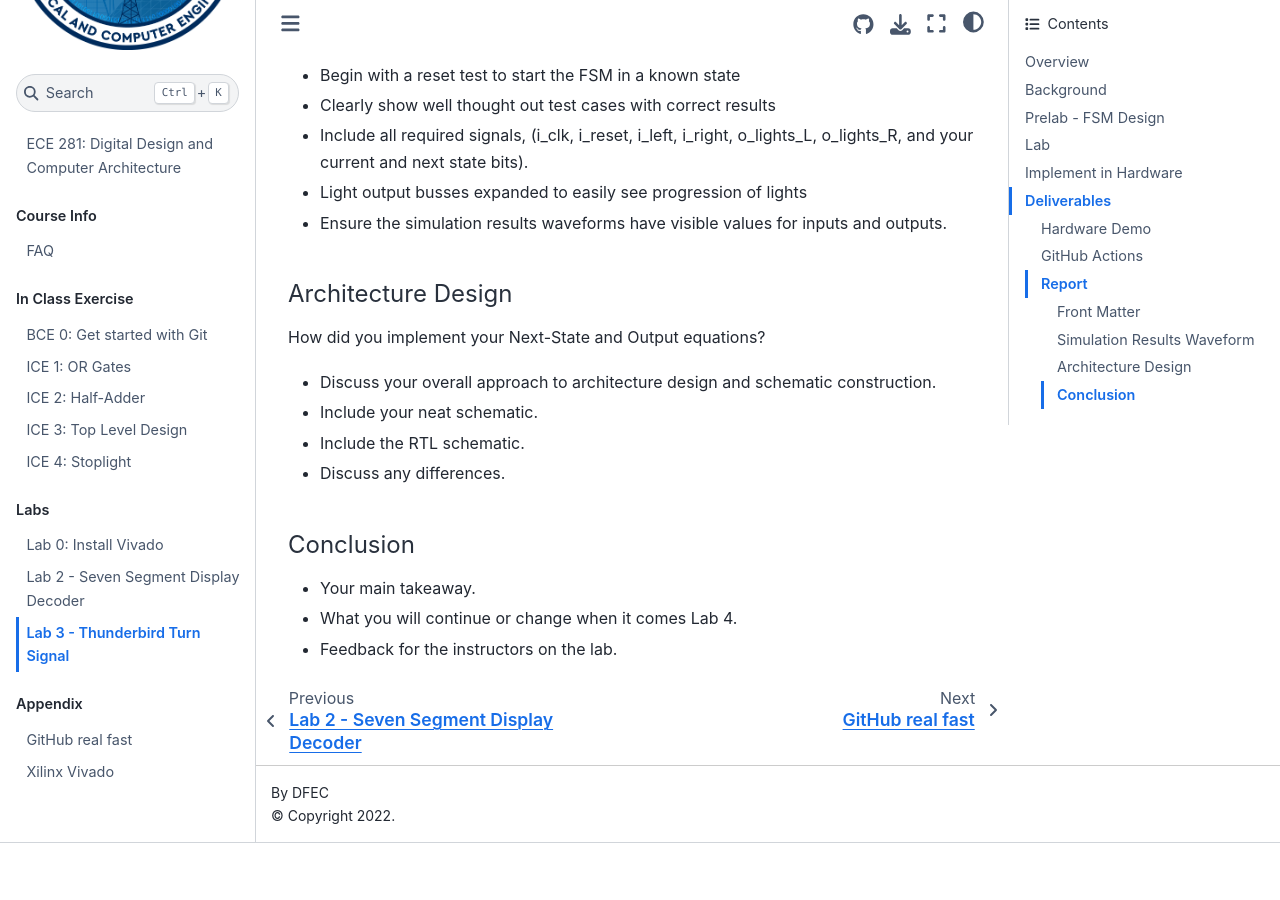
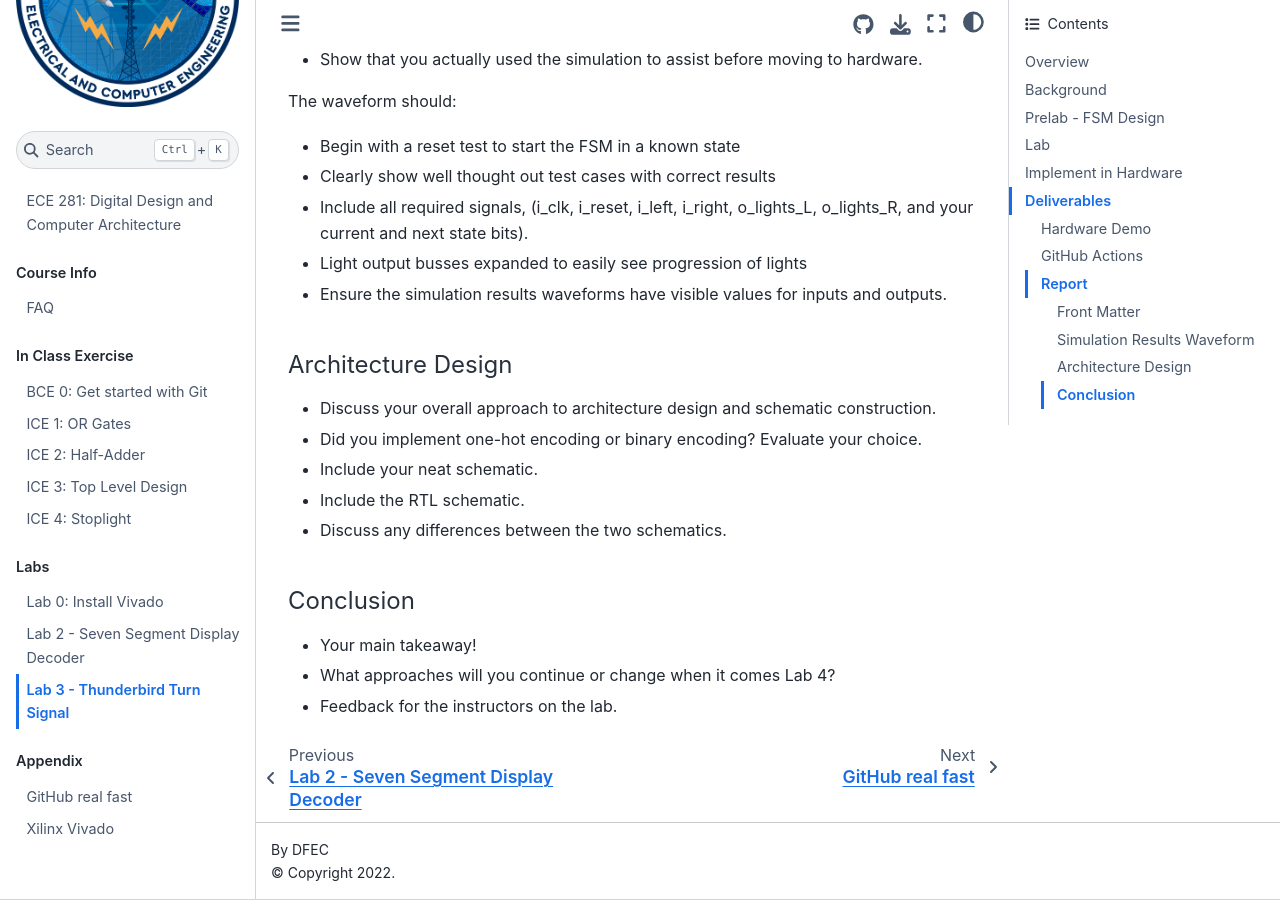
Before and after one commit to USAFA-ECE/ece281-book, a Jupyter Book: the page built from book/lab/lab3.md, in a window 1280 px wide and 900 px high, scrolled down 10171 px. Built offline with Jupyter Book 1.0.4 settings and Sphinx 7.4.7 and the Sphinx Book theme 1.1.4, drawn with Linux system fonts in a browser that asks for light colours; pages that are not in the unit, such as notebooks, are missing from menus; before the commit the page ends 11014 px from its top, so only the background shows below that; some of the changed text lies outside the part shown.

Commit message:
Ready for release to website

````diff
--- a/book/lab/lab3.md
+++ b/book/lab/lab3.md
@@ -127,6 +127,9 @@
 end thunderbird_fsm;
 ```
 
+Note that we expect the inside right taillight, **RA**, to be the **LSB of `o_lights_R`**,
+and **RC** should be the MSB.
+
 > Complete the architecture for thunderbird_fsm.vhd
 
 ### thunderbird_fsm_tb.vhd
@@ -135,7 +138,7 @@
 sure you carefully consider what test cases you need to run. For
 instance, what happens if you change an input in the middle of a
 blinking pattern?
-**In your test bench comments, *explain* at a high level the various tests you conduct in plain English and *why* they are important for verifying your design.**
+**In your test bench comments, *explain* at a high level the various tests you conduct in plain English.**
 
 - We recommend that you start off with a basic set of test cases first.
 - Make sure the first test you run is to apply a **reset**. This should put your FSM in a known good state.
@@ -314,8 +317,8 @@
 ```{important}
 This report should be written in a professional, technical style.
 This means, among other things:
-- Use **active voice** ~~should be used~~ in most cases
-    (occasionally passive voice is more appropriate).
+- ~~Active voice should be used~~ Use **active voice**, in most cases. Occasionally passive voice is more appropriate,
+    but it should be a deliberate choice.
 - The use of **we** is appropriate.
 - Write sentences that make information understandable; such sentences are beautiful.
 
@@ -350,15 +353,14 @@
 
 #### Architecture Design
 
-How did you implement your Next-State and Output equations?
-
 - Discuss your overall approach to architecture design and schematic construction.
+- Did you implement one-hot encoding or binary encoding? Evaluate your choice.
 - Include your neat schematic.
 - Include the RTL schematic.
-- Discuss any differences.
+- Discuss any differences between the two schematics.
 
 #### Conclusion
 
-- Your main takeaway.
-- What you will continue or change when it comes Lab 4.
+- Your main takeaway!
+- What approaches will you continue or change when it comes Lab 4?
 - Feedback for the instructors on the lab.
````
